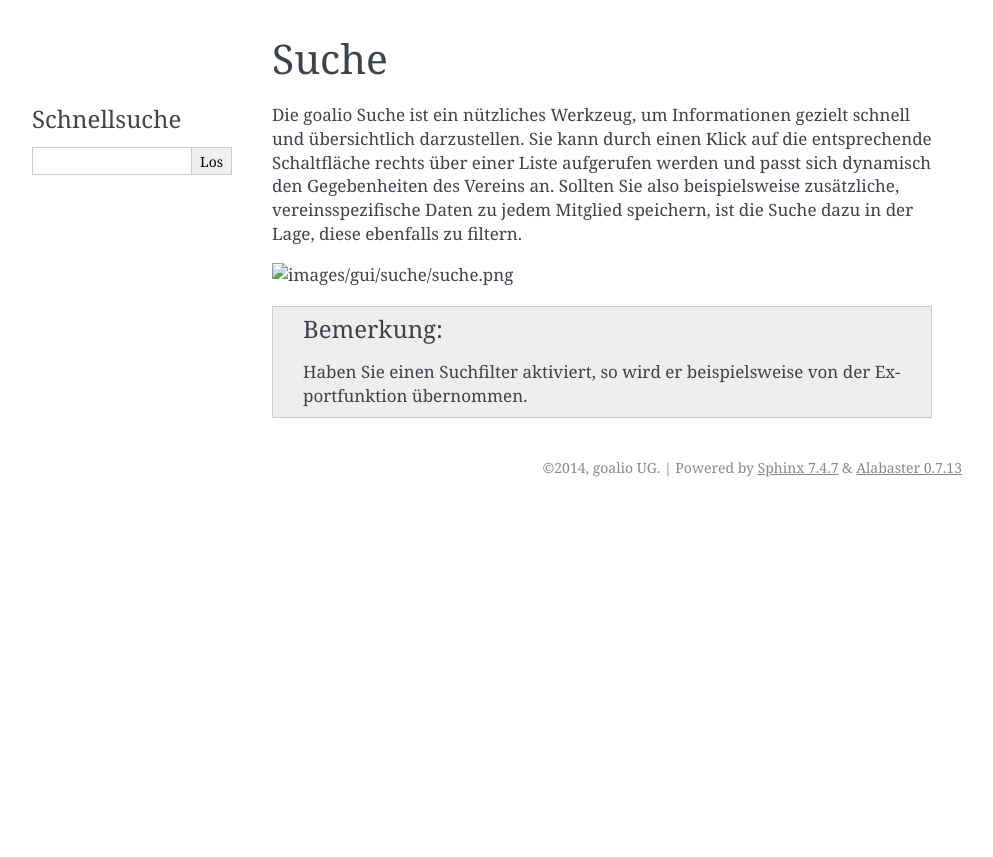
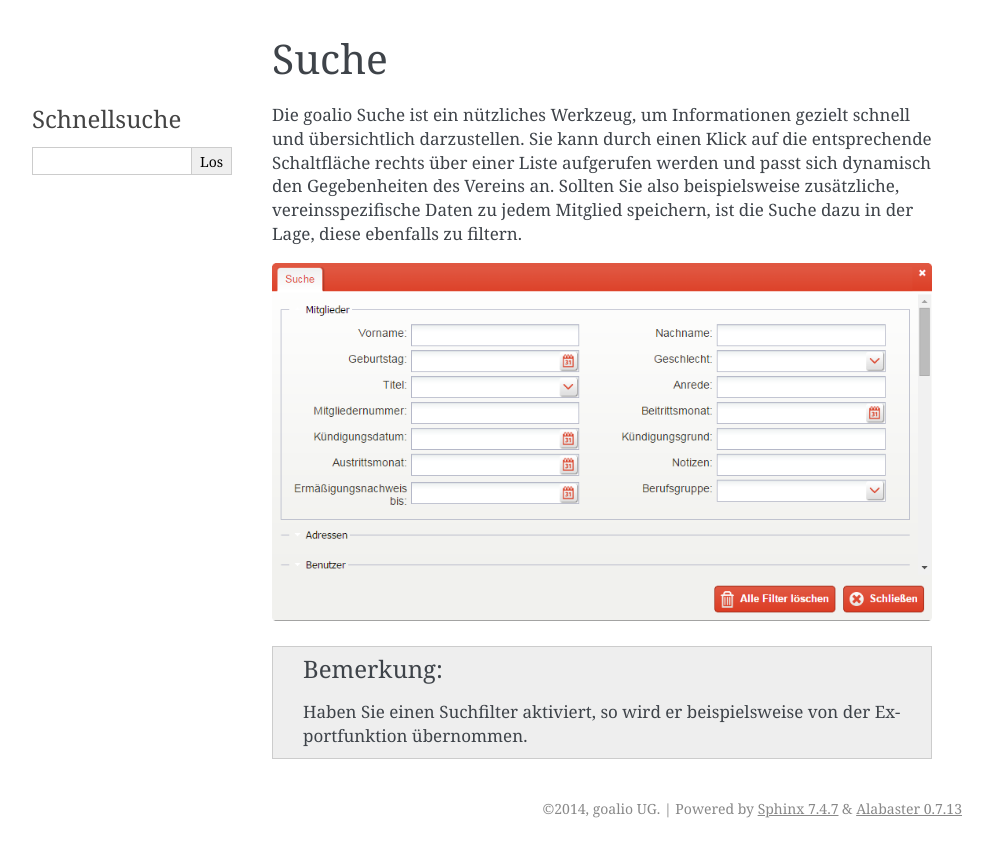
Before and after one commit to goalio/docs, a Sphinx documentation site: the page built from docs/erste-schritte/suche.rst, in a window 1280 px wide. Shown: the top 857 px of the page, without its empty margins (148-1141 px from the left). Built offline with Sphinx 7.4.7, drawn with Linux system fonts in a browser that asks for light colours; formulas are drawn with MathJax 3.

Commit message:
Update suche.rst

```diff
--- a/docs/erste-schritte/suche.rst
+++ b/docs/erste-schritte/suche.rst
@@ -3,7 +3,7 @@ Suche
 
 Die goalio Suche ist ein nützliches Werkzeug, um Informationen gezielt schnell und übersichtlich darzustellen. Sie kann durch einen Klick auf die entsprechende Schaltfläche rechts über einer Liste aufgerufen werden und passt sich dynamisch den Gegebenheiten des Vereins an. Sollten Sie also beispielsweise zusätzliche, vereinsspezifische Daten zu jedem Mitglied speichern, ist die Suche dazu in der Lage, diese ebenfalls zu filtern.
 
-.. image:: ../images/gui/suche/suche.png
+.. image:: ../images/gui/suche.png
 
 
 .. note::
```
